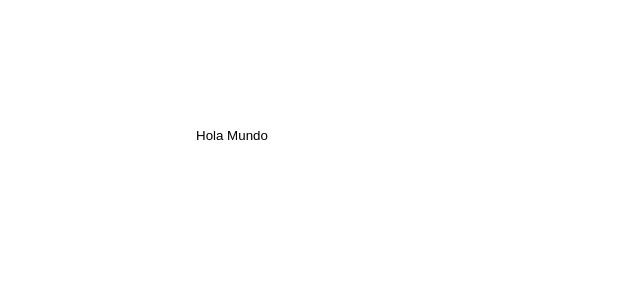
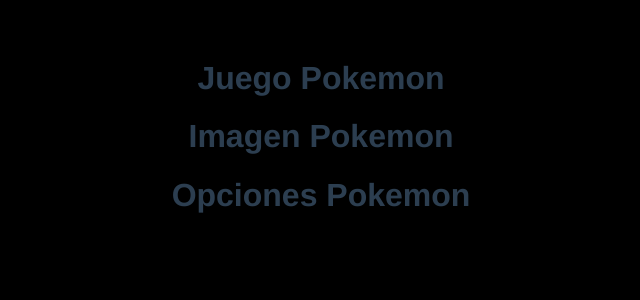
Before and after one commit to pablo162000/pw_u2_v_p4_ps, a Vue app: page / in a window 1280 px wide. Shown: the top 300 px of the page, without its empty margins (319-959 px from the left). Built offline with nearby package versions, Linux system fonts and the light colour scheme.

Commit message:
taller 22

```diff
--- a/src/App.vue
+++ b/src/App.vue
@@ -1,16 +1,15 @@
 <template>
-  <CaracolaMagica></CaracolaMagica>
-
+ <PokemonPage></PokemonPage>
 
 
 </template>
 
 <script>
-import CaracolaMagica from "./components/CaracolaMagica.vue";
+import PokemonPage from "./modules/pages/PokemonPage.vue";
 export default {
   name: "App",
   components: {
-    CaracolaMagica,
+    PokemonPage,
   },
 };
 </script>
--- a/src/components/CaracolaMagica.vue
+++ b/src/components/CaracolaMagica.vue
@@ -19,6 +19,7 @@ export default {
   data() {
     return {
       pregunta: "Hola Mundo",
+
       respuesta: "",
       rutaImagen: null,
     };
@@ -29,8 +30,11 @@ export default {
       console.log(oldValue);
 
       if (value.includes("?")) {
+        this.respuesta= "pensando.."
         console.log("Consumir el API");
+
         this.consumirAPI();
+        this.pregunta=''
       }
     },
   },
@@ -55,7 +59,7 @@ export default {
 <style>
 img,.bg-dark {
   height: 100vh;
-  width: 100wh;
+  width: 100vw;
   left: 0px;
   max-height: 100%;
   max-width: 100%;
--- /dev/null
+++ b/src/css/estilos.css
@@ -0,0 +1,3 @@
+html, body {
+    background-color: black;
+}
--- a/src/main.js
+++ b/src/main.js
@@ -1,4 +1,5 @@
 import { createApp } from 'vue'
 import App from './App.vue'
+import './css/estilos.css'
 
 createApp(App).mount('#app')
--- /dev/null
+++ b/src/modules/components/PokemonOps.vue
@@ -0,0 +1,13 @@
+<template>
+  <h1>Opciones Pokemon</h1>
+</template>
+
+<script>
+export default {
+
+}
+</script>
+
+<style>
+
+</style>
--- /dev/null
+++ b/src/modules/components/Pokemonimg.vue
@@ -0,0 +1,13 @@
+<template>
+  <h1>Imagen Pokemon</h1>
+</template>
+
+<script>
+export default {
+
+}
+</script>
+
+<style>
+
+</style>
--- /dev/null
+++ b/src/modules/pages/PokemonPage.vue
@@ -0,0 +1,27 @@
+<template>
+    <h1>Juego Pokemon</h1>
+    <Pokemonimg></Pokemonimg>
+    <PokemonOps></PokemonOps>
+
+
+</template>
+
+<script>
+
+import PokemonOps from "../components/PokemonOps.vue"
+import Pokemonimg from "../components/Pokemonimg.vue"
+
+
+export default {
+    components: {
+        PokemonOps,
+        Pokemonimg
+    }
+
+
+}
+</script>
+
+<style>
+
+</style>
```
